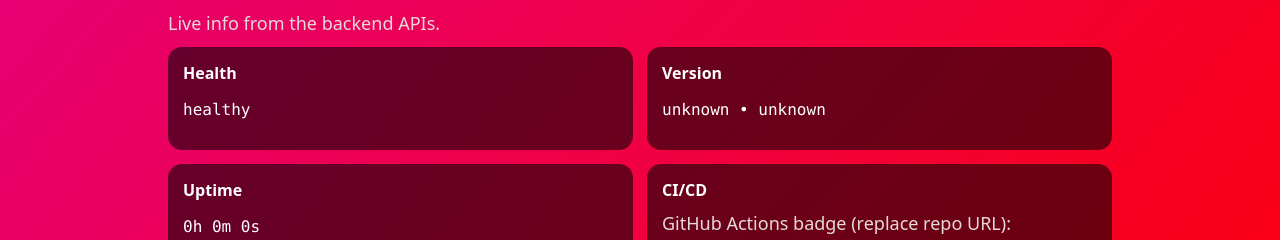
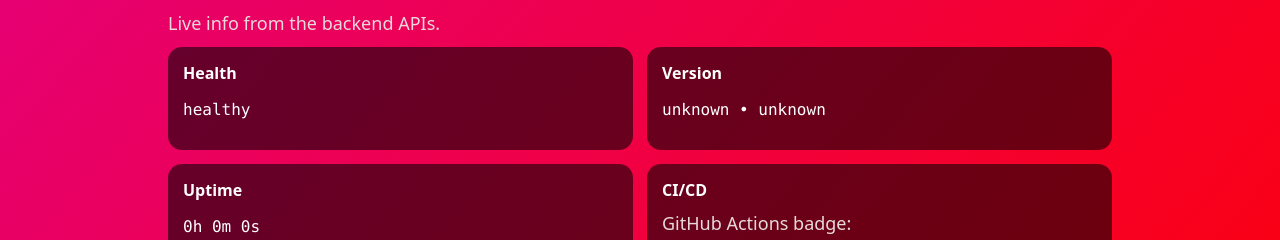
Before and after one commit to detelinadm/landing-page, a FastAPI app: page /home in a window 1280 px wide. Shown: the part 260-500 px from the top of the page. Run offline with FastAPI, Linux system fonts and the light colour scheme.

Commit message:
Added CI badge

```diff
--- a/app/templates/home.html
+++ b/app/templates/home.html
@@ -55,10 +55,10 @@
 
         <div class="card">
           <h3>CI/CD</h3>
-          <p class="small">GitHub Actions badge (replace repo URL):</p>
+          <p class="small">GitHub Actions badge:</p>
           <img
             alt="CI"
-            src="https://github.com/detelinadm"
+            src="https://github.com/detelinadm/landing-page/actions/workflows/build.yml/badge.svg?branch=main"
           />
         </div>
       </div>
```
